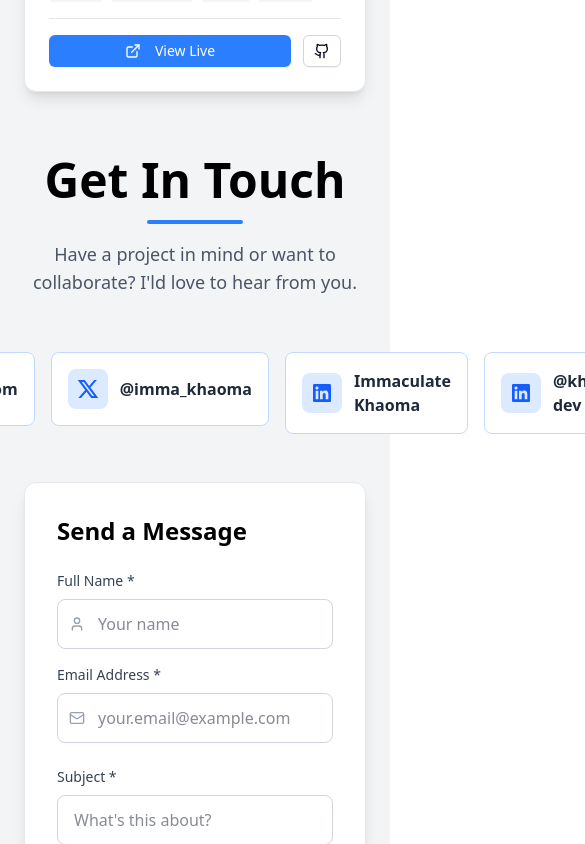
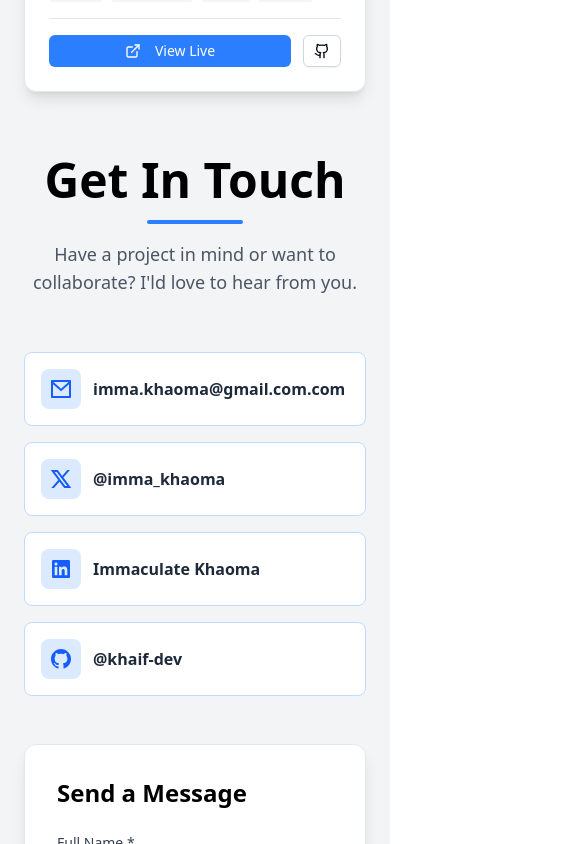
Before and after one commit to khaif-dev/Portfolio, a React (Vite) app: page / in a window 390 px wide. Shown: the part 5860-6704 px from the top of the page, 585 px wide, since content can reach past the window. Built offline with nearby package versions, Linux system fonts and the light colour scheme.

Commit message:
made the contact cards responsive

```diff
--- a/src/Pages/Contact.jsx
+++ b/src/Pages/Contact.jsx
@@ -47,8 +47,8 @@ const Contact = () => {
   const contactInfo = [
     {
       icon: <RiMailLine className="w-6 h-6" />,
-      value: "immafukwo@gmal.com",
-      link: "mailto:immafukwo@gmal.com",
+      value: "imma.khaoma@gmail.com.com",
+      link: "mailto:imma.khaoma@gmail.com",
       color: "blue"
     },
     {
@@ -64,7 +64,7 @@ const Contact = () => {
       color: "blue"
     },
     {
-      icon: <RiLinkedinBoxFill className="w-6 h-6" />,
+      icon: <RiGithubFill className="w-6 h-6" />,
       value: "@khaif-dev",
       link: "https://github.com/khaif-dev",
       color: "blue"
@@ -97,7 +97,7 @@ const Contact = () => {
   }
 
   return (
-    <section id="contact" className="min-h-screen bg-gray-100 dark:bg-neutral-800 w-full px-6 md:px-8 py-8">
+    <section id="contact" className="flex flex-col min-h-screen bg-gray-100 dark:bg-neutral-800 w-full px-6 md:px-8 py-8">
       {/* Header Section */}
       <div className="text-center mb-14">
         <h1 className="text-5xl md:text-4xl font-bold text-black dark:text-white mb-4">
@@ -116,7 +116,7 @@ const Contact = () => {
           <div className="space-y-8">
 
             {/* Contact Details */}
-            <div className="flex justify-center gap-4">
+            <div className="flex flex-col justify-center gap-4 md:flex-row">
               {contactInfo.map((info, index) => {
                 const colors = getColorClasses(info.color)
                 const content = (
```
